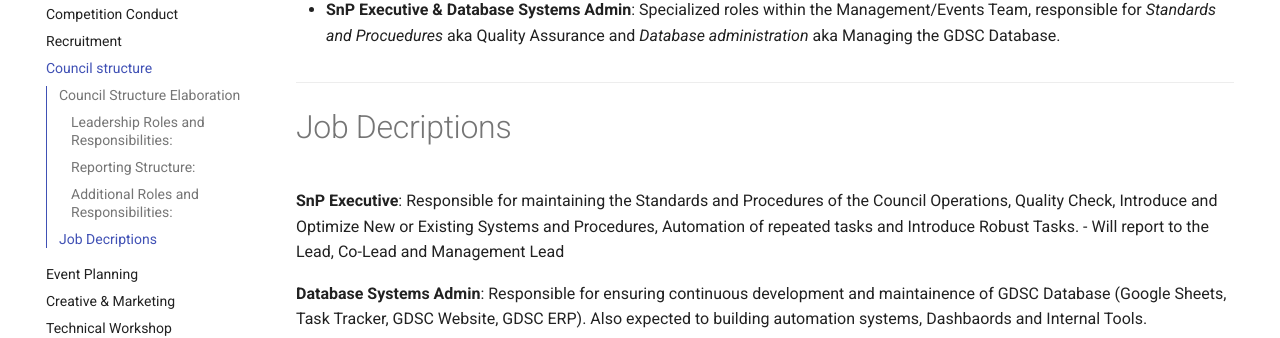
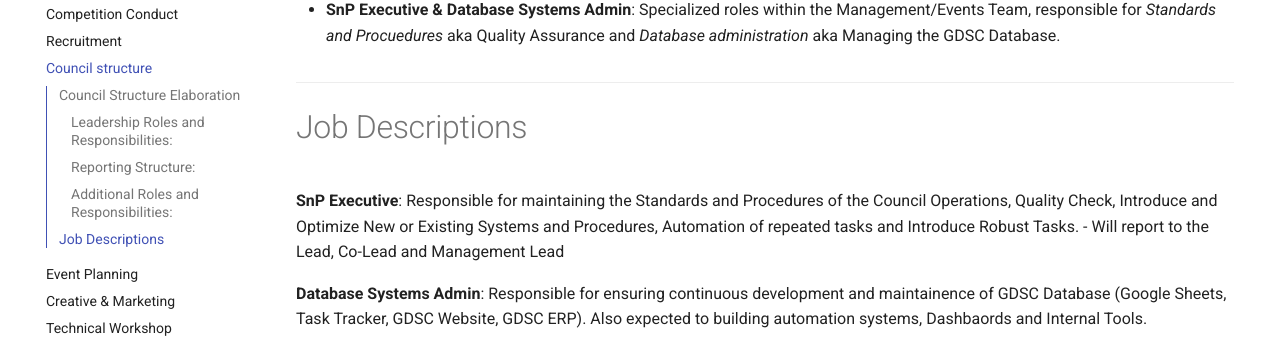
Before and after one commit to gdscbpdc/GDSC-SnP, an MkDocs documentation site: the page built from docs/council_structure.md, in a window 1280 px wide and 900 px high, scrolled down 2049 px. Shown: the part 175-513 px from the top of the window. Built offline with MkDocs 1.6.1 and Material for MkDocs 9.7.7, drawn with Linux system fonts in a browser that asks for light colours.

Commit message:
Update council_structure.md

```diff
--- a/docs/council_structure.md
+++ b/docs/council_structure.md
@@ -79,7 +79,7 @@ The council structure depicted in the flowchart outlines the hierarchical struct
 
 ---
 
-# Job Decriptions
+# Job Descriptions
 **SnP Executive**: Responsible for maintaining the Standards and Procedures of the Council Operations, Quality Check, Introduce and Optimize New or Existing Systems and Procedures, Automation of repeated tasks and Introduce Robust Tasks.
 - Will report to the Lead, Co-Lead and Management Lead
 
```
